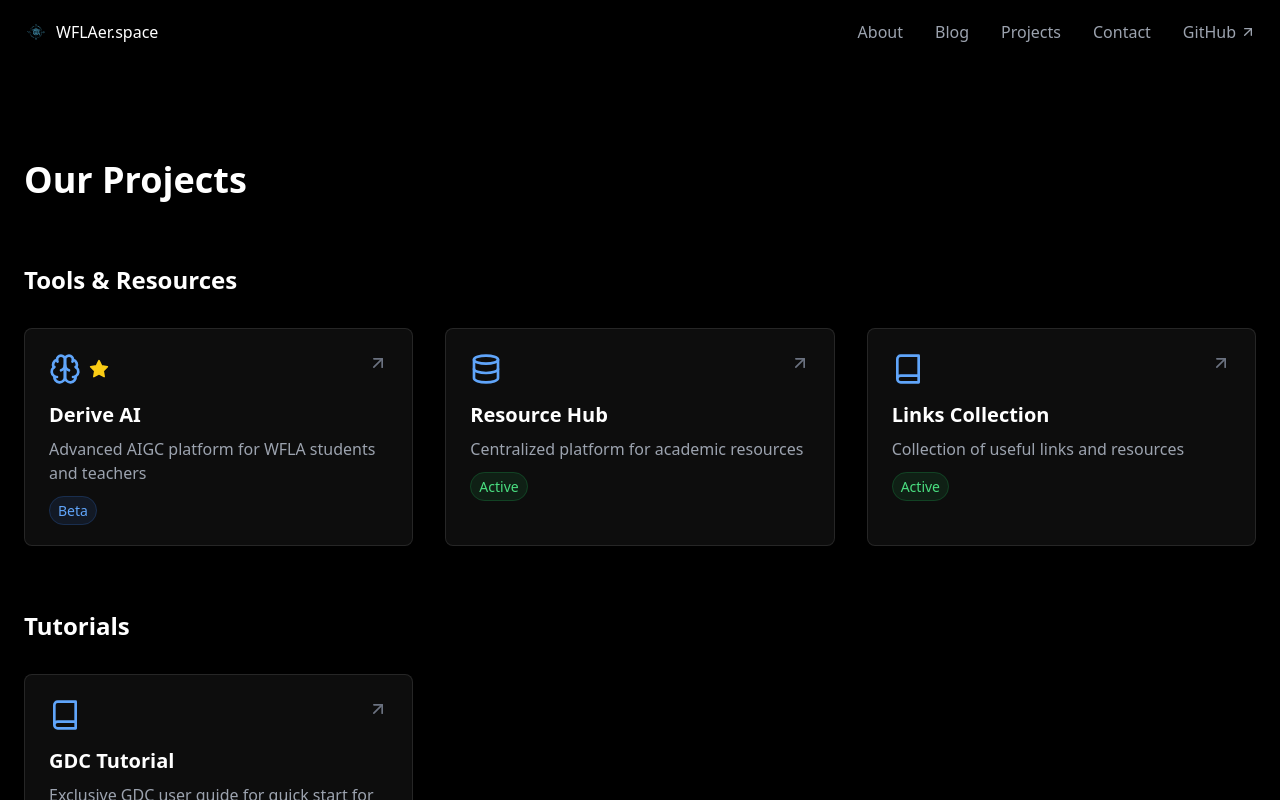
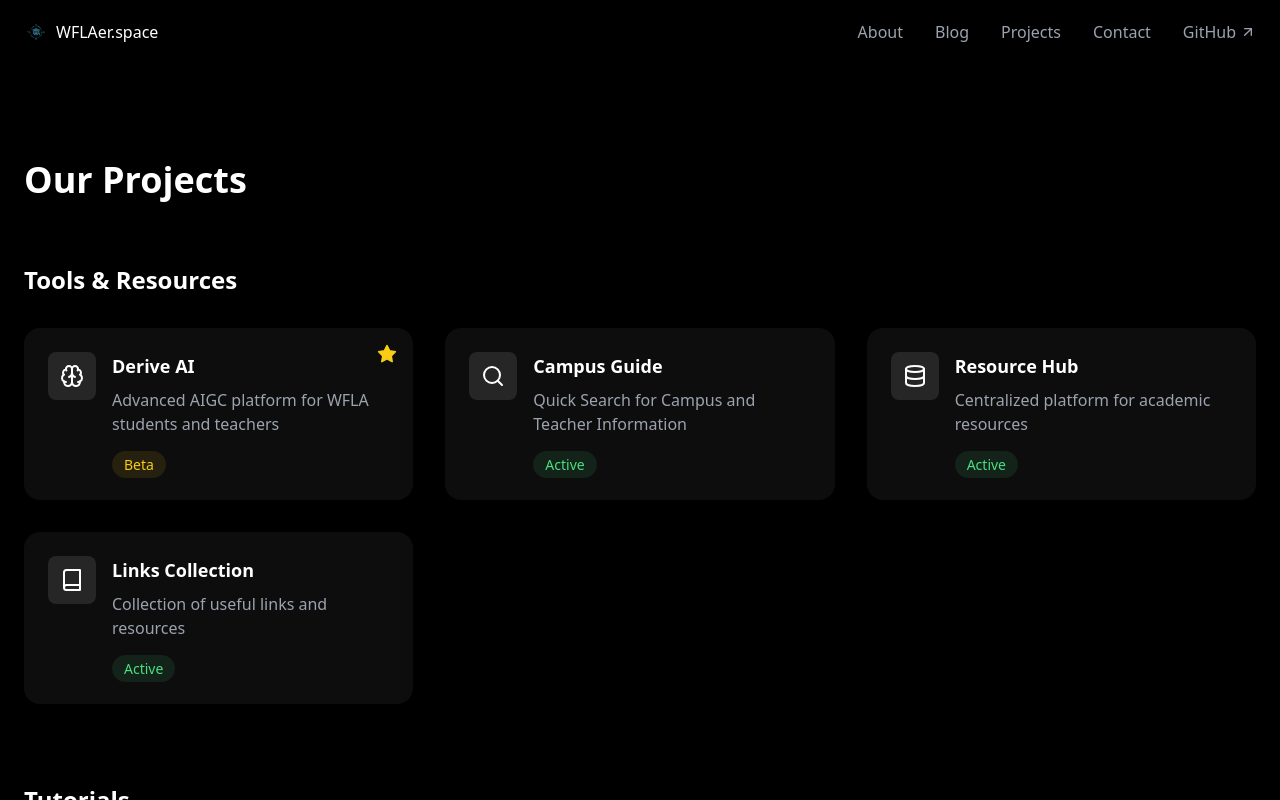
Before and after one commit to WFLAer-space/Home, a React (Vite) app: page /projects in a window 1280 px wide. Shown: the top 800 px of the page. Built offline with nearby package versions, Linux system fonts and the light colour scheme.

Commit message:
Update ProjectsPage.tsx

```diff
--- a/src/pages/ProjectsPage.tsx
+++ b/src/pages/ProjectsPage.tsx
@@ -1,5 +1,5 @@
 import React from 'react';
-import { Brain, Book, Database, ArrowUpRight, Star } from 'lucide-react';
+import { Brain, Book, Database, ArrowUpRight, Star, Search, Calculator } from 'lucide-react';
 
 const projects = [
   {
@@ -12,6 +12,13 @@ const projects = [
         url: 'https://ai.wflaer.space',
         status: 'Beta',
         featured: true
+      },
+      {
+        title: 'Campus Guide',
+        description: 'Quick Search for Campus and Teacher Information',
+        icon: Search,
+        url: 'https://campus.guide',
+        status: 'Active'
       },
       {
         title: 'Resource Hub',
@@ -35,7 +42,7 @@ const projects = [
       {
         title: 'GDC Tutorial',
         description: 'Exclusive GDC user guide for quick start for beginners',
-        icon: Book,
+        icon: Calculator,
         url: 'https://gdc.wflaer.space',
         status: 'Active'
       }
@@ -50,62 +57,49 @@ export default function ProjectsPage() {
         <div className="max-w-7xl mx-auto px-6">
           <h1 className="text-4xl font-bold mb-16">Our Projects</h1>
 
-          <div className="space-y-16">
-            {projects.map((category) => (
-              <div key={category.category}>
-                <h2 className="text-2xl font-semibold mb-8">{category.category}</h2>
-
+          <div className="space-y-20">
+            {projects.map((section, index) => (
+              <div key={index}>
+                <h2 className="text-2xl font-semibold mb-8">{section.category}</h2>
                 <div className="grid md:grid-cols-2 lg:grid-cols-3 gap-8">
-                  {category.items.map((project) => {
-                    const Icon = project.icon;
-                    return (
-                      <div
-                        key={project.title}
-                        className="group border border-white/10 rounded-lg p-6 hover:border-white/20 transition-all bg-white/5"
-                      >
-                        <div className="flex items-start justify-between mb-4">
-                          <div className="flex items-center space-x-2">
-                            <Icon className="w-8 h-8 text-blue-400" />
-                            {project.featured && (
-                              <Star className="w-5 h-5 text-yellow-400 fill-yellow-400" />
-                            )}
-                          </div>
-                          {project.url && (
+                  {section.items.map((project, projectIndex) => (
                     <a
+                      key={projectIndex}
                       href={project.url}
                       target="_blank"
                       rel="noopener noreferrer"
-                              className="text-gray-500 group-hover:text-white transition-colors"
+                      className="group"
                     >
-                              <ArrowUpRight className="w-5 h-5" />
-                            </a>
-                          )}
-                        </div>
-
-                        <h3 className="text-xl font-semibold mb-2 group-hover:text-blue-400 transition-colors">
-                          {project.title}
-                        </h3>
-
-                        <p className="text-gray-400 mb-4">{project.description}</p>
-
-                        {project.details && (
-                          <div className="mb-4 text-sm text-gray-500">
-                            {project.details}
+                      <div className="p-6 rounded-2xl bg-white/5 hover:bg-white/10 transition-colors relative h-full">
+                        {project.featured && (
+                          <div className="absolute top-4 right-4">
+                            <Star className="w-5 h-5 text-yellow-400" fill="currentColor" />
                           </div>
                         )}
-
-                        <div className="text-sm">
-                          <span className={`px-2 py-1 rounded-full ${
-                            project.status === 'Active' ? 'bg-green-500/10 text-green-400 border border-green-500/20' :
-                            project.status === 'Beta' ? 'bg-blue-500/10 text-blue-400 border border-blue-500/20' :
-                            'bg-purple-500/10 text-purple-400 border border-purple-500/20'
+                        <div className="flex items-start space-x-4">
+                          <div className="p-3 rounded-lg bg-white/10">
+                            <project.icon className="w-6 h-6" />
+                          </div>
+                          <div className="flex-1">
+                            <div className="flex items-center space-x-2">
+                              <h3 className="text-lg font-semibold">{project.title}</h3>
+                              <ArrowUpRight className="w-4 h-4 opacity-0 group-hover:opacity-100 transition-opacity" />
+                            </div>
+                            <p className="text-gray-400 mt-2">{project.description}</p>
+                            <div className="mt-4">
+                              <span className={`text-sm px-3 py-1 rounded-full ${
+                                project.status === 'Beta'
+                                  ? 'bg-yellow-400/10 text-yellow-400'
+                                  : 'bg-green-400/10 text-green-400'
                               }`}>
                                 {project.status}
                               </span>
                             </div>
                           </div>
-                    );
-                  })}
+                        </div>
+                      </div>
+                    </a>
+                  ))}
                 </div>
               </div>
             ))}
```
Lines whose indentation alone changed are shown as unchanged.
